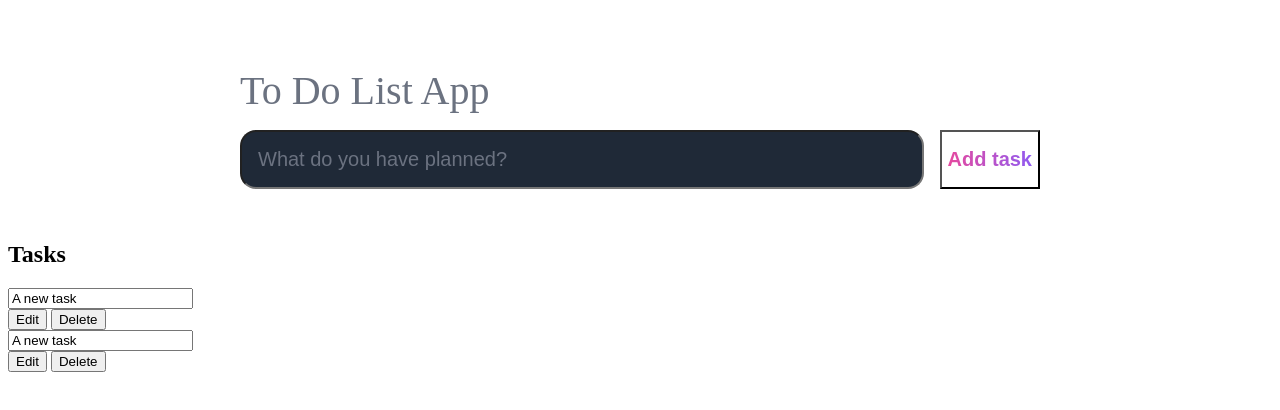
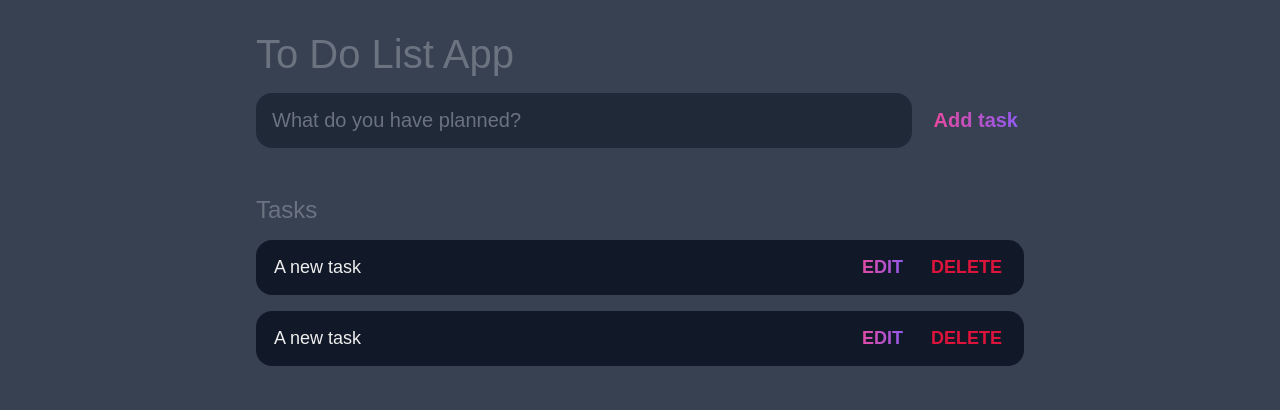
Before and after one commit to rahimamohamed/first_project, a plain HTML site: page index.html in a window 1280 px wide. Drawn offline with Linux system fonts and the light colour scheme.

Commit message:
styled task section

```diff
--- a/style.css
+++ b/style.css
@@ -8,21 +8,45 @@
 	--light: #EEE;
 }
 
+* {
+	margin: 0;
+	box-sizing: border-box;
+	font-family: "Fira sans", sans-serif;
+}
+
+body {
+	display: flex;
+	flex-direction: column;
+	min-height: 100vh;
+	color: #FFF;
+	background-color: var(--dark);
+}
+
 header {
 	padding: 2rem 1rem;
 	max-width: 800px;
 	width: 100%;
 	margin: 0 auto;
 }
+
 header h1{
 	font-size: 2.5rem;
 	font-weight: 300;
 	color: var(--grey);
 	margin-bottom: 1rem;
 }
+
 #new-task-form {
 	display: flex;;
 }
+
+input, button {
+	appearance: none;
+	border: none;
+	outline: none;
+	background: none;
+}
+
 #new-task-input {
 	flex: 1 1 0%;
 	background-color: var(--darker);
@@ -55,3 +79,78 @@ header h1{
 #new-task-submit:active {
 	opacity: 0.6;
 }
+
+main {
+	flex: 1 1 0%;
+	max-width: 800px;
+	width: 100%;
+	margin: 0 auto;
+}
+
+.task-list {
+	padding: 1rem;
+}
+
+.task-list h2 {
+	font-size: 1.5rem;
+	font-weight: 300;
+	color: var(--grey);
+	margin-bottom: 1rem;
+}
+
+#tasks .task {
+	display: flex;
+	justify-content: space-between;
+	background-color: var(--darkest);
+	padding: 1rem;
+	border-radius: 1rem;
+	margin-bottom: 1rem;
+}
+
+.task .content {
+	flex: 1 1 0%;
+}
+
+.task .content .text {
+	color: var(--light);
+	font-size: 1.125rem;
+	width: 100%;
+	display: block;
+	transition: 0.4s;
+}
+
+.task .content .text:not(:read-only) {
+	color: var(--pink);
+}
+
+.task .actions {
+	display: flex;
+	margin: 0 -0.5rem;
+}
+
+.task .actions button {
+	cursor: pointer;
+	margin: 0 0.5rem;
+	font-size: 1.125rem;
+	font-weight: 700;
+	text-transform: uppercase;
+	transition: 0.4s;
+}
+
+.task .actions button:hover {
+	opacity: 0.8;
+}
+
+.task .actions button:active {
+	opacity: 0.6;
+}
+
+.task .actions .edit {
+	background-image: linear-gradient(to right, var(--pink), var(--purple));
+	-webkit-background-clip: text;
+	-webkit-text-fill-color: transparent;
+}
+
+.task .actions .delete {
+	color: crimson;
+}
```
